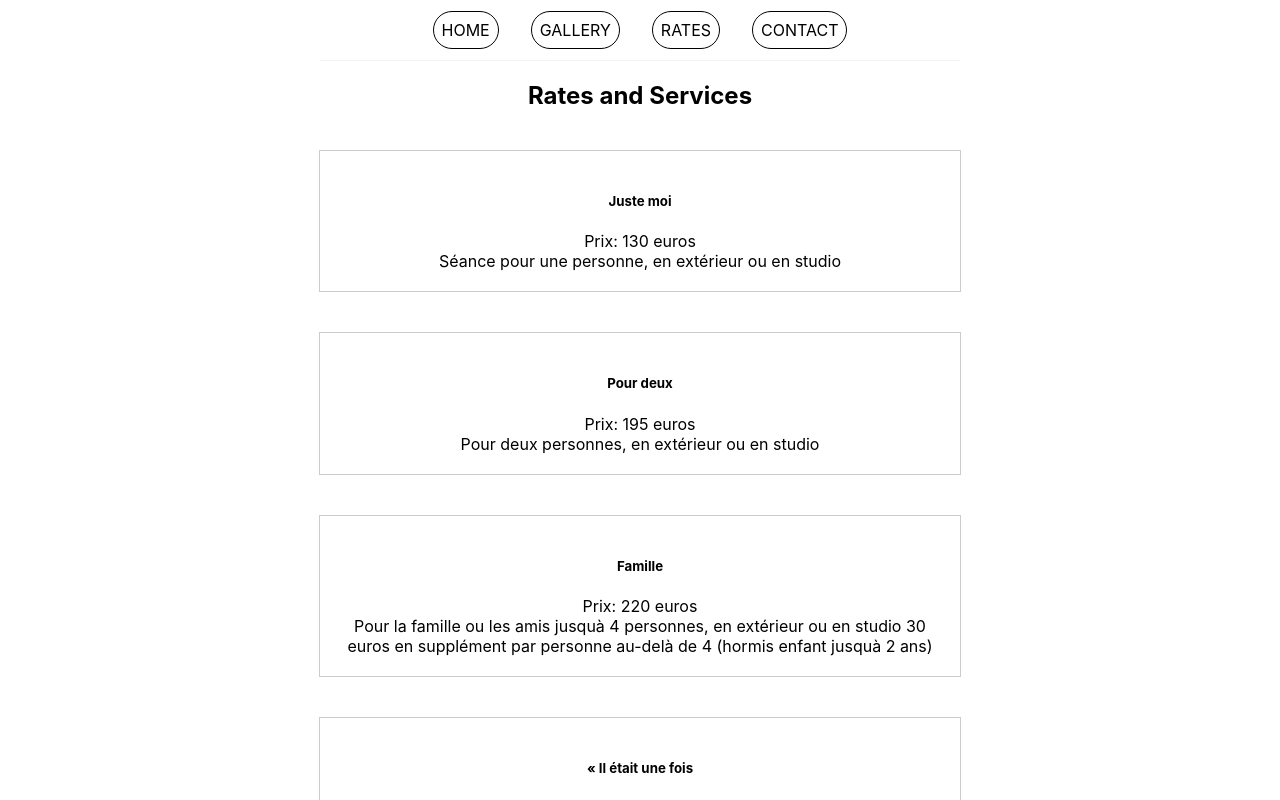
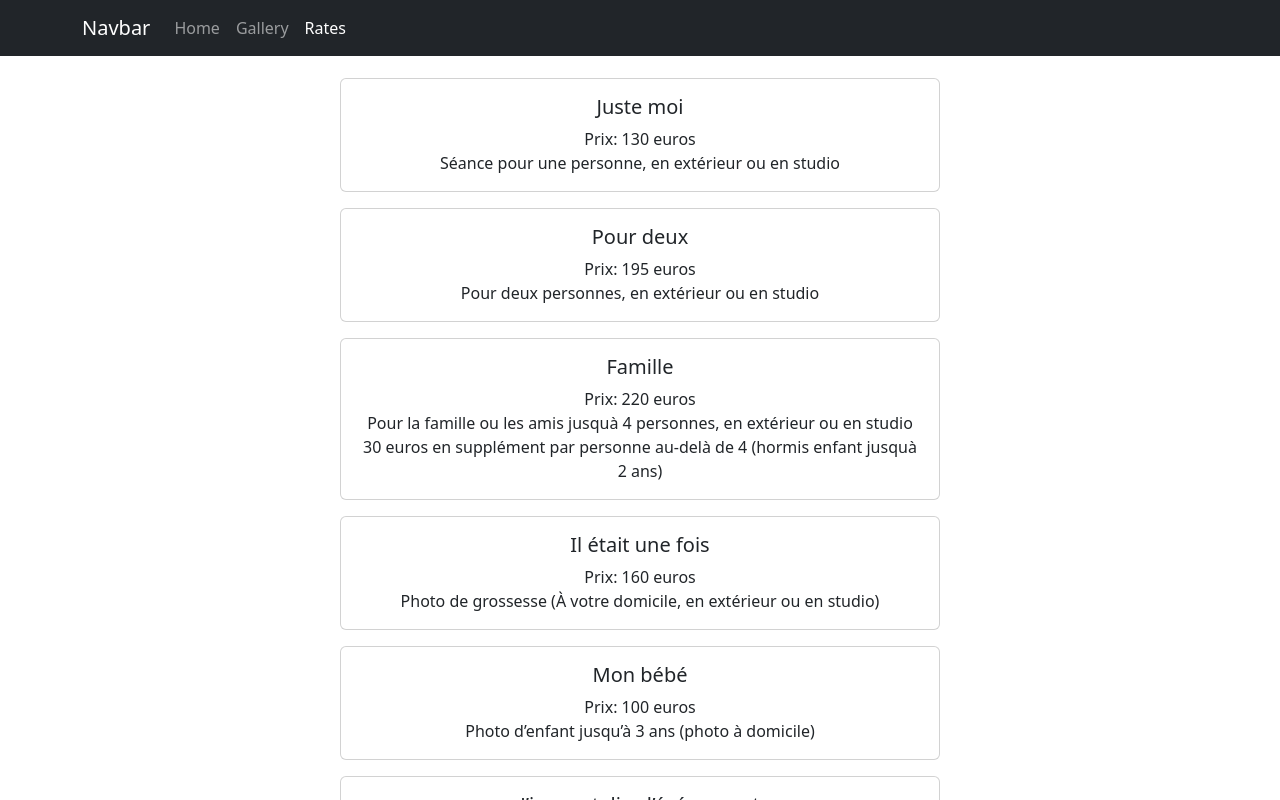
Before and after one commit to chubibobibo/PhotoService, a React (Create React App) app: page /rates in a window 1280 px wide. Shown: the top 800 px of the page. Built offline with nearby package versions, Linux system fonts and the light colour scheme.

Commit message:
added gallery and some layout changes

```diff
--- a/package.json
+++ b/package.json
@@ -6,8 +6,11 @@
     "@testing-library/jest-dom": "^5.16.5",
     "@testing-library/react": "^13.4.0",
     "@testing-library/user-event": "^13.5.0",
+    "bootstrap": "^5.2.3",
     "react": "^18.2.0",
+    "react-bootstrap": "^2.7.2",
     "react-dom": "^18.2.0",
+    "react-router-bootstrap": "^0.26.2",
     "react-router-dom": "^6.8.1",
     "react-scripts": "5.0.1",
     "web-vitals": "^2.1.4"
--- a/src/App.js
+++ b/src/App.js
@@ -2,6 +2,13 @@ import Home from './components/Home.js'
 import { BrowserRouter as Router, Routes, Route, Links } from 'react-router-dom';
 import Navbar from './components/Navbar'
 import Rates from './components/Rates'
+import Gallery from './components/Gallery'
+
+import Card from 'react-bootstrap/Card';
+import 'bootstrap/dist/css/bootstrap.min.css';
+import Container from 'react-bootstrap/Container';
+import Row from 'react-bootstrap/Row';
+import Col from 'react-bootstrap/Col';
 
 import './App.css';
 
@@ -13,6 +20,7 @@ function App() {
           <Routes>
             <Route exact path='/' element=<Home /> />
             <Route exact path='/rates' element=<Rates /> />
+            <Route exact path='/gallery' element=<Gallery /> />
           </Routes>
         </div>
       </div>
--- /dev/null
+++ b/src/components/Gallery.js
@@ -0,0 +1,38 @@
+import React from 'react';
+import MyNavbar from './Navbar'
+import GalleryDisplay from './GalleryDisplay'
+
+const Gallery = () => {
+
+    const images = [
+        {
+            category: 'MARIAGE', image: 'https://images.unsplash.com/photo-1636217950876-d40c3b482f2d?ixlib=rb-4.0.3&ixid=MnwxMjA3fDB8MHxzZWFyY2h8MzJ8fG1hcnJpYWdlJTIwcGhvdG9ncmFwaHl8ZW58MHx8MHx8&auto=format&fit=crop&w=600&q=60'
+        },
+        {
+            category: 'GROSSESSE', image: 'https://images.unsplash.com/photo-1667378336101-4c4a0ade26ed?ixlib=rb-4.0.3&ixid=MnwxMjA3fDB8MHxzZWFyY2h8MTR8fHByZWduYW5jeSUyMHBob3RvZ3JhcGh5fGVufDB8fDB8fA%3D%3D&auto=format&fit=crop&w=600&q=60'
+        },
+        {
+            category: 'bébé', image: 'https://images.unsplash.com/photo-1581952975975-08cd95a728d4?ixlib=rb-4.0.3&ixid=MnwxMjA3fDB8MHxzZWFyY2h8OTd8fHByZWduYW5jeSUyMHBob3RvZ3JhcGh5fGVufDB8fDB8fA%3D%3D&auto=format&fit=crop&w=600&q=60'
+        },
+        {
+            category: 'FAMILLE', image: 'https://images.unsplash.com/photo-1581952976147-5a2d15560349?ixlib=rb-4.0.3&ixid=MnwxMjA3fDB8MHxzZWFyY2h8NXx8ZmFtaWx5JTIwcGhvdG9ncmFwaHl8ZW58MHx8MHx8&auto=format&fit=crop&w=600&q=60'
+        },
+        {
+            category: 'baptême', image: 'https://images.unsplash.com/photo-1617724173876-db98f46aaec6?ixlib=rb-4.0.3&ixid=MnwxMjA3fDB8MHxzZWFyY2h8Mnx8YmFwdGlzbXxlbnwwfHwwfHw%3D&auto=format&fit=crop&w=600&q=60'
+        },
+        {
+            category: 'COUPLE', image: 'https://images.unsplash.com/photo-1518104593124-ac2e82a5eb9d?ixlib=rb-4.0.3&ixid=MnwxMjA3fDB8MHxzZWFyY2h8NXx8Y291cGxlJTIwcGhvdG9ncmFwaHl8ZW58MHx8MHx8&auto=format&fit=crop&w=600&q=60'
+        },
+
+
+    ]
+    return (
+        <div>
+            <MyNavbar />
+            <h1>Gallery</h1>
+            <GalleryDisplay images={images} />
+        </div>
+    );
+}
+
+export default Gallery;
--- /dev/null
+++ b/src/components/GalleryDisplay.js
@@ -0,0 +1,39 @@
+import React from 'react';
+//bootstrap
+
+import Card from 'react-bootstrap/Card';
+import 'bootstrap/dist/css/bootstrap.min.css';
+import Container from 'react-bootstrap/Container';
+import Row from 'react-bootstrap/Row';
+import Col from 'react-bootstrap/Col';
+
+
+const GalleryDisplay = (props) => {
+    return (
+        <div>
+            <Container>
+                {props.images.map(allData =>
+                    <Row className='d-inline'>
+                        <Card style={{ width: 'auto' }} className='mx-auto mb-5 d-flex flex-row'>
+                            <Col className="col-6 img-fluid">
+                                <Card.Img variant="top" src={allData.image} />
+                            </Col>
+
+                            <Card.Body >
+                                <Col className="col-8 mx-auto d-flex justify-content-center align-items-center">
+                                    <Card.Title><h1>{allData.category}</h1></Card.Title>
+                                </Col>
+                            </Card.Body>
+                        </Card>
+                    </Row>
+                    // <div>
+                    //     <h4>{allData.category}</h4>
+                    //     <img src={allData.image} alt="" />
+                    // </div>
+                )}
+            </Container>
+        </div>
+    );
+}
+
+export default GalleryDisplay;
--- a/src/components/Home.js
+++ b/src/components/Home.js
@@ -1,14 +1,17 @@
 import React from 'react';
 import classes from './Home.module.css'
-import Navbar from './Navbar'
+import MyNavbar from './Navbar'
 
 function Home() {
     return (
-        <main className={classes.mainpage}>
-            <Navbar />
-            <h1>Charles Cantin</h1>
-            <p>Photographe</p>
-        </main >
+        <div>
+            <MyNavbar />
+            <main className={classes.mainpage}>
+                <h1 className={classes.title}>Charles Cantin</h1>
+                <p>Photographe</p>
+            </main >
+        </div>
+
     )
 }
 
--- a/src/components/Home.module.css
+++ b/src/components/Home.module.css
@@ -10,7 +10,7 @@
 
 }
 
-h1 {
+.title {
     font-size: 5rem;
     display: flex;
     align-items: center;
@@ -25,7 +25,7 @@ p {
     justify-content: center;
     margin: auto;
     padding-top: 0.5rem;
-    transform: translateY(-15rem);
+    transform: translateY(-13rem);
 
     color: aliceblue;
 }
--- a/src/components/Navbar.js
+++ b/src/components/Navbar.js
@@ -1,18 +1,43 @@
 import React from 'react';
-import classes from './Navbar.module.css'
 import { Link } from 'react-router-dom';
+import { LinkContainer } from 'react-router-bootstrap'
 
-const Navbar = () => {
+import Container from 'react-bootstrap/Container';
+import Nav from 'react-bootstrap/Nav';
+import Navbar from 'react-bootstrap/Navbar';
+import 'bootstrap/dist/css/bootstrap.min.css';
+
+const MyNavbar = () => {
     return (
-        <div className={classes.navbar}>
-            <div className={classes.navbarLinks}>
-                <Link to="/">HOME</Link>
-                <a href="/gallery">GALLERY</a>
-                <Link to="/rates">RATES</Link>
-                <a href="/contact">CONTACT</a>
-            </div>
-        </div >
+        <div>
+            <Navbar bg="dark" variant="dark" className='fixed-top'>
+                <Container>
+                    <Navbar.Brand href="#home">Navbar</Navbar.Brand>
+                    <Nav className="me-auto">
+                        <LinkContainer to='/'>
+                            <Nav.Link>Home</Nav.Link>
+                        </LinkContainer>
+
+                        <LinkContainer to='/gallery'>
+                            <Nav.Link>Gallery</Nav.Link>
+                        </LinkContainer>
+
+                        <LinkContainer to='/rates'>
+                            <Nav.Link>Rates</Nav.Link>
+                        </LinkContainer>
+                    </Nav>
+                </Container>
+            </Navbar>
+        </div>
+        // <nav className={classes.navbar}>
+        //     <div className={classes.navbarLinks}>
+        //         <Link to="/">HOME</Link>
+        //         <Link to="/gallery">GALLERY</Link>
+        //         <Link to="/rates">RATES</Link>
+        //         <a href="/contact">CONTACT</a>
+        //     </div>
+        // </nav >
     );
 }
 
-export default Navbar;
+export default MyNavbar;
--- a/src/components/Navbar.module.css
+++ b/src/components/Navbar.module.css
@@ -1,11 +1,10 @@
 .navbar {
-  padding: 20px;
+  padding: 1wrem;
   display: flex;
   align-items: center;
-  max-width: 600px;
-  margin: 0 auto;
-  border-bottom: 1px solid #f2f2f2;
-
+  max-width: 100vw;
+  margin: 2rem auto;
+  /* border-bottom: 1px solid #f2f2f2; */
 }
 
 .navbarLinks {
@@ -23,6 +22,13 @@
 }
 
 .navbar a:hover {
-  color: #f2f2f2;
+  color: #677bd8;
   box-shadow: 1px 3px 5px rgba(0, 0, 0, 0.1);
 }
+
+.navbar img {
+  width: 1.5rem;
+  height: 1.5rem;
+  transform: translateX(-15rem);
+
+}
--- a/src/components/RateDisplay.js
+++ b/src/components/RateDisplay.js
@@ -1,14 +1,25 @@
 //child of RateDipslay
 import React from 'react';
-import classes from './RateDisplay.module.css';
+// import classes from './RateDisplay.module.css';
+
+//bootstrap
+import Card from 'react-bootstrap/Card';
+import 'bootstrap/dist/css/bootstrap.min.css';
+import Container from 'react-bootstrap/Container';
+import Row from 'react-bootstrap/Row';
+import Col from 'react-bootstrap/Col';
 
 
 const RateList = ({ rates }) => {
     return (
-        <div>
+        <div className="vh-100 d-inline mx-auto">
+            <Container>
+                <Row>
+                    <Col className="mt-3">
                         {rates.map(allRates => (
-                <div className={classes.container}>
-                    <div className={classes.allRates} key={allRates.id}>
+                            <Card className='mt-3 mx-auto' style={{ width: 600 }}>
+                                <Card.Body>
+                                    <div key={allRates.id}>
                                         <div>
                                             <h5>{allRates.title}</h5>
                                         </div>
@@ -19,10 +30,14 @@ const RateList = ({ rates }) => {
                                             <span>{allRates.description}</span>
                                         </div>
                                     </div>
-                </div>
-
-            ))}
-        </div>
+                                </Card.Body>
+                            </Card>
+                        ))
+                        }
+                    </Col>
+                </Row>
+            </Container>
+        </div >
     );
 }
 
--- a/src/components/RateDisplay.module.css
+++ b/src/components/RateDisplay.module.css
@@ -4,16 +4,14 @@
 }
 
 .allRates {
-    padding: 10px 16px;
-    margin: 20px 0;
+    max-width: 30rem;
+    margin: 2rem auto;
+    padding: 1rem;
     border: 1px solid rgb(206, 203, 203);
-
 }
 
-.allRates {
-    max-width: 600px;
-    margin: 40px auto;
-    padding: 20px;
+.allRates h5 {
+    margin-top: 0.5rem;
 }
 
 .allRates:hover {
--- a/src/components/Rates.js
+++ b/src/components/Rates.js
@@ -16,13 +16,13 @@ const rates = [
         title: 'Famille', price: '220 euros', description: 'Pour la famille ou les amis jusquà 4 personnes, en extérieur ou en studio 30 euros en supplément par personne au-delà de 4 (hormis enfant jusquà 2 ans)', id: 3
     },
     {
-        title: '« Il était une fois ', price: '160 euros', description: 'Photo de grossesse (À votre domicile, en extérieur ou en studio)', id: 4
+        title: 'Il était une fois ', price: '160 euros', description: 'Photo de grossesse (À votre domicile, en extérieur ou en studio)', id: 4
     },
     {
         title: 'Mon bébé', price: '100 euros', description: 'Photo d’enfant jusqu’à 3 ans (photo à domicile)', id: 5
     },
     {
-        title: '« J’immortalise l’événement ', price: 'sur mesure', description: 'Prestation de mariage ou baptême sur devis', id: 6
+        title: 'J’immortalise l’événement ', price: 'sur mesure', description: 'Prestation de mariage ou baptême sur devis', id: 6
     },
 ]
 
--- a/src/components/Rates.module.css
+++ b/src/components/Rates.module.css
@@ -1,3 +1,3 @@
 .rateBody {
-    background-image: none;
+    max-width: 100vw;
 }
```
Also changed, not shown: 1 other file (tests, documents, lock files or other folders). Lines whose indentation alone changed are shown as unchanged.
